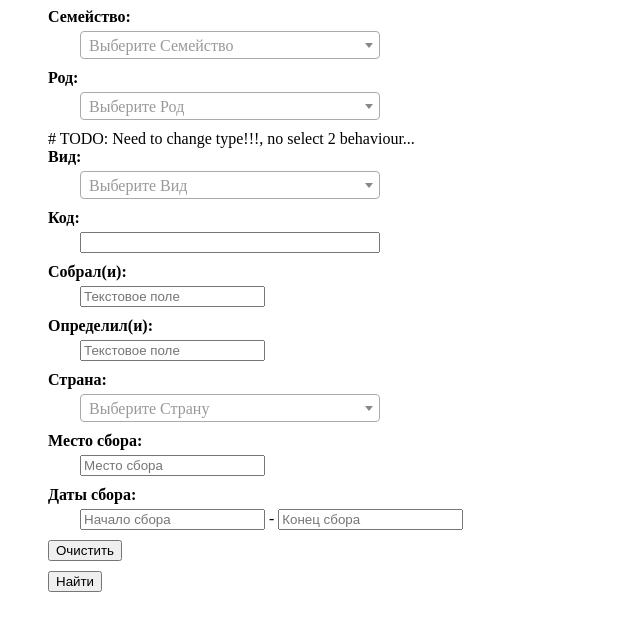
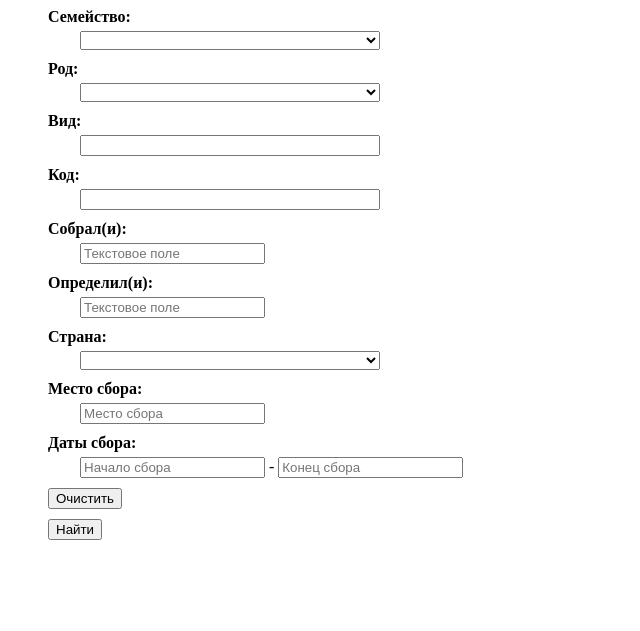
Before and after one commit to VBGI/herbs, a Django app: template herbs/templates/render_herb_plugin.html in a window 1280 px wide. Shown: the top 631 px of the page, without its empty margins (0-640 px from the left). Run offline with Django 3.2, Linux system fonts and the light colour scheme; the template is opened without the code that fills it, so the values that code supplies are empty; some libraries are stand-ins or nearby versions.

Commit message:
Restructure of searching form

```diff
--- a/herbs/templates/render_herb_plugin.html
+++ b/herbs/templates/render_herb_plugin.html
@@ -12,12 +12,7 @@
   <ul>
 	<li><label for="family-input">{%trans "Семейство"%}:</label><div><select id="family-input"></select><div class="clear-button"><span class="ui-icon ui-icon-trash"></span></div> </div></li>
 	<li><label for="genus-input">{%trans "Род"%}:</label><div><select id="genus-input"></select><div class="clear-button"><span class="ui-icon ui-icon-trash"></span></div></div></li>
-
-
-  # TODO: Need to change type!!!, no select 2 behaviour...
-  <li><label for="species-input">{%trans "Вид"%}:</label><div><select id="species-input"></select><div class="clear-button"><span class="ui-icon ui-icon-trash"></span></div></div></li>
-
-
+  <li><label for="species-input">{%trans "Вид"%}:</label><div><input type="search" id="species-input"></select><div class="clear-button"><span class="ui-icon ui-icon-trash"></span></div></div></li>
   <li><label for="itemcode-input">{%trans "Код"%}:</label><div><input type="search" id="itemcode-input"></select><div class="clear-button"><span class="ui-icon ui-icon-trash"></span></div></div></li>
 
   <li><label for="collectedby-input">{%trans "Собрал(и)"%}:</label><div><input type="search" id="collectedby-input" value="" placeholder="{%trans "Текстовое поле"%}"><div class="clear-button"><span class="ui-icon ui-icon-trash"></span></div></div></li>
@@ -29,8 +24,6 @@
   <li><label for="colend-input">{%trans "Даты сбора"%}:</label><div><input type="search" id="colstart-input" value="" placeholder="{%trans "Начало сбора"%}"> -
   <input type="search" id="colend-input" value="" placeholder="{%trans "Конец сбора"%}"> <div class="clear-button"><span class="ui-icon ui-icon-trash"></span></div></div>
 	</li>
-
-
 	<li><input type="submit" id="searchform-clear" value="{%trans "Очистить"%}"></li>
 	<li><input type="submit" id="herbitemform-button" value="Найти"></li>
   </ul>
@@ -65,36 +58,40 @@
    <thead>
     <tr style="height:3em;">
      <td>ID</td>
-     <td>  {% trans "Код раздела"%} </td>
-     <td>  {% trans "Уникальный код"%} </td>
-     <td>  {% trans "Семейство"%} </td>
+     <td>  {% trans "Гербарный код"%} </td>
+     <td>  {% trans "Полевой код"%} </td>
      <td>  {% trans "Вид"%} </td>
+     <td>  {% trans "Дата сбора"%} </td>
+     <td>  {% trans "Коллекторы"%} </td>
     </tr>
    </thead>
 	<tbody>
 		<%
         _.each(items, function(item, index, list){
-          var family = item.family
-          var itemcode = item.itemcode
-			 var gcode = item.gcode
-			 var herbid = item.id
-			 var species = item.species
+       var itemcode = item.itemcode;
+			 var fieldid  = item.fieldid;
+			 var herbid = item.id;
+       var coldate = item.collected_s;
+       var collectors  = item.collectedby;
+			 var species = item.species;
 		if (index % 2 == 0) { %>
 		<tr class="herbitem-even" onclick="showItem(<%= herbid %>)" >
 			<td><%= herbid %></td>
-			<td><%= gcode %></td>
 			<td><%= itemcode %></td>
-			<td><%= family %></td>
+			<td><%= fieldid %></td>
 			<td><%= species %></td>
+			<td><%= coldate %></td>
+			<td><%= collectors %></td>
 		</tr>
    <%	} else { %>
 		<tr class="herbitem-odd" onclick="showItem(<%= herbid %>)" >
 			<td><%= herbid %></td>
-			<td><%= gcode %></td>
 			<td><%= itemcode %></td>
-			<td><%= family %></td>
+			<td><%= fieldid %></td>
 			<td><%= species %></td>
-		</tr>
+			<td><%= coldate %></td>
+			<td><%= collectors %></td>
+   	</tr>
 	<%	}}); %>
 	</tbody>
 </table>
@@ -106,7 +103,7 @@
 <link rel="stylesheet" href="//code.jquery.com/ui/1.12.0/themes/base/jquery-ui.css">
 
 <style type="text/css">
-#family-input, #genus-input, #species-input, #country-input, #itemcode-input, #gcode-input
+#family-input, #genus-input, #species-input, #country-input, #itemcode-input
 	{
 	width:300px;
 	}
@@ -125,8 +122,21 @@
 
 .herbitem-even{background: #EEEEEE}
 .herbitem-odd{background: #FFFFFF}
-#herbitem-next-page {cursor: pointer}
-#herbitem-previous-page {cursor: pointer}
+.herbitem-even:hover, .herbitem-odd:hover{
+background: #EEFFAA
+}
+
+
+#herbitem-next-page, #herbitem-previous-page {
+  cursor: pointer
+  border-radius: 5px;
+}
+
+#herbitem-next-page:hover, #herbitem-previous-page:hover {
+  background: #EEFFAA
+}
+
+
 </style>
 {%endaddtoblock%}
 
@@ -136,14 +146,17 @@
 <script type="text/javascript" src="//cdnjs.cloudflare.com/ajax/libs/jquery/1.12.4/jquery.min.js"></script>
 <script type="text/javascript" src="//cdnjs.cloudflare.com/ajax/libs/underscore.js/1.8.3/underscore-min.js"></script>
 <script type="text/javascript" src="//cdnjs.cloudflare.com/ajax/libs/select2/4.0.0/js/select2.min.js"></script>
+
+<!-- TODO: Insert if lang_code is eng only -->
 <script type="text/javascript" src="//cdnjs.cloudflare.com/ajax/libs/select2/4.0.0/js/i18n/ru.js"></script>
 <script src="//code.jquery.com/ui/1.12.0/jquery-ui.js"></script>
 
+
+
 <script type="text/javascript" >
-
 var cpage = 1; // Current paginated page
 
-function incrPage(el,inc){  // Just increment the page number
+function incrPage(el, inc){  // Just increment the page number
 cpage = cpage + inc
 herbitemFind();
 }
@@ -158,6 +171,8 @@
 }
 return res;
 }
+
+
 
 function createSearchResult(idata){
 // idata -- assumed to be a plain object (converted from json response)
@@ -186,12 +201,11 @@
     	 data: function (params) {
 				    	var familyname = $("#family-input :selected").text();
 							var genusname = $("#genus-input :selected").text();
-							var speciesname = $("#species-input :selected").text();
     	 					return {q: params.term,
     	 					model: model,
     	 					family: familyname,
     	 					genus: genusname,
-    	 					species: speciesname};
+    	 					};
     	 					},
 	 processResults: function (data, page) {
       	return {
@@ -201,7 +215,6 @@
     	 escapeMarkup: function (m) { return m; }
     		});
 }
-
 
 function herbitemFind(){
 	var family = getornone('#family-input');
@@ -214,14 +227,25 @@
 	var colstart = $("#colstart-input").val();
   var colend = $("#colend-input").val();
   var place = $("#place-input").val();
+  // TODO: orderby field, increasing decreasing ordering
+  //
+  var orderby = null;
+  var order = null;
+  // TODO: latl lonu etc... positioning needed
+  var latl = null;
+  var latu = null;
+  var lonl = null;
+  var lonu = null
   var outputHTML = '';
-
+  var commonError = "{%trans "Возникла ошибка при получении ответа за поисковый запрос" %}");
 	$("herbitem-content-found").html('<div class="centered-ajax-loader"></div>');
-
 	$.get("{% url 'herbs.views.show_herbs' %}",
-			{family:family, genus:genus, species:species, gcode:gcode, itemcode:itemcode,
+			{family:family, genus:genus, species:species, itemcode:itemcode,
 			identifiedby:identifiedby,place:place,collectedby:collectedby, country:country, colstart:colstart,
-			colend:colend, page:cpage}).done(function(data) {
+			colend:colend, page:cpage,
+      latl:latl, lonl: lonl, latu:latu, lonu:lonu,
+      orderby:orderby, order:order
+      }).done(function(data) {
 			if (data.error.length > 0) {
 				outputHTML = data.error
 			}
@@ -229,10 +253,10 @@
 				outputHTML = createSearchResult(data)}
 			}
 			).fail(function() {
-    								alert("{%trans "Возникла ошибка при получении ответа за поисковый запрос" %}");
-    								 }).always(function () {
-											$("#herbitem-content-found").html(outputHTML);
-    										})
+        $("#herbitem-content-found").html("<h2>" + commonError + "</h2>")
+      }).always(function () {
+				$("#herbitem-content-found").html(outputHTML);
+ 								})
 }
 
 <!-- ============ When DOM is ready ============  -->
@@ -240,20 +264,15 @@
 
 bindSearch('family', "{% trans 'Семейство'%}");
 bindSearch('genus', "{% trans 'Род'%}");
-bindSearch('species', "{% trans 'Вид'%}");
 bindSearch('country', "{% trans 'Страну'%}");
-bindSearch('itemcode', "{% trans 'Уникальный код'%}");
-bindSearch('gcode', "{% trans 'Код раздела'%}");
 
 $('#herbitemform-button').click(function (event){
 	event.preventDefault();
 	herbitemFind();
 	})
-
 $("#colstart-input, #colend-input").click(function (event){
 	$(this).siblings('div.clear-button').css('display', 'inline-block');
 })
-
 $("div>input[type=search]" ).keypress(function() {
   $(this).siblings('div.clear-button').css('display', 'inline-block')
 });
@@ -265,10 +284,10 @@
 $('div.clear-button').click(function (event){
 $(this).css('display', 'none')
 var el = $(this).siblings('select')
-if (el.length !== 0 ) {
+if (el.length !== 0 ) { //Clearing select element
 el.select2('val', '');
 } else{
-$(this).siblings('input[type=search]').val('');
+$(this).siblings('input[type=search]').val(''); //cleaning regular input field
 }
 })
 $("#colstart-input").datepicker();
```
